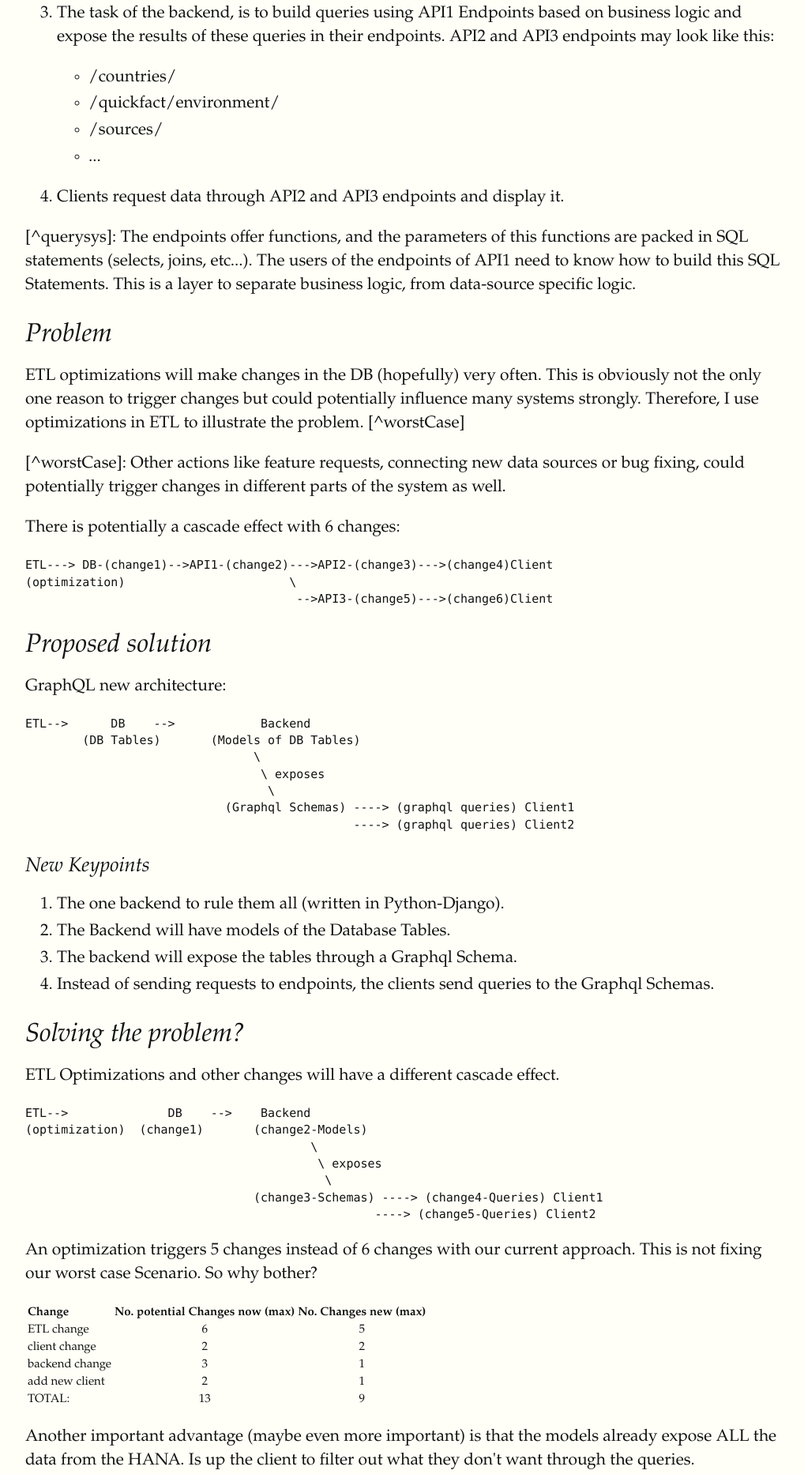
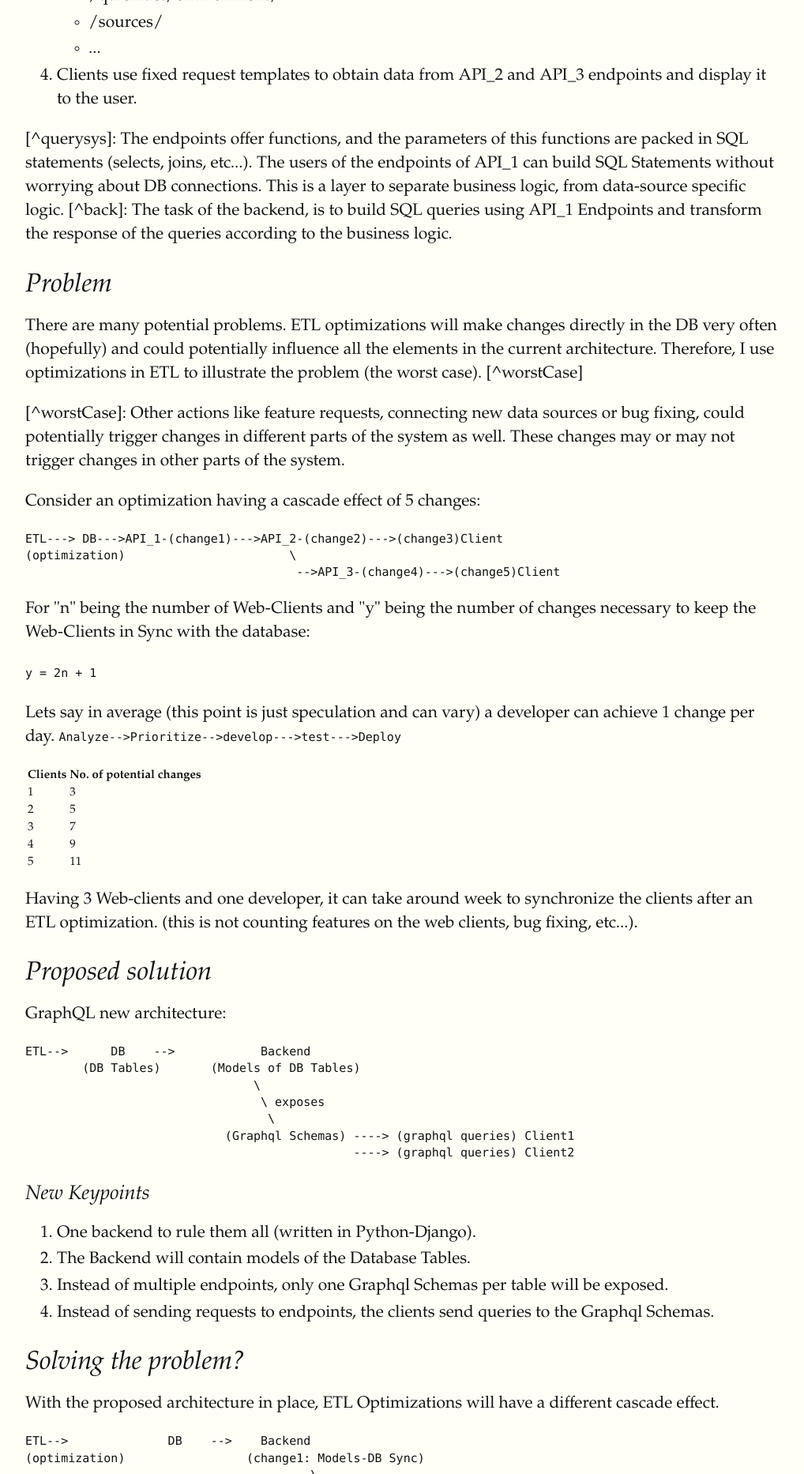
Before and after one commit to nvegater/nvegater.me, a Gatsby site: page /refactor_kfe/ in a window 1280 px wide. Shown: the part 934-2800 px from the top of the page at 79% size, without its empty margins (128-1146 px from the left). Built offline with nearby package versions, Linux system fonts and the light colour scheme; Gatsby itself is replaced by a stand-in of ours; some packages are replaced by stand-ins of ours; code samples lack their colours; a web font is replaced by a local one.

Commit message:
Updated article

````diff
--- a/content/posts/refactor_kfe.md
+++ b/content/posts/refactor_kfe.md
@@ -8,51 +8,70 @@ category: example
 ---
 
 ## Current state
-Our customers can see their database information
-through one dashboard and one search engine.
-This 2 Web-Clients were built with this architecture:
+Our customers can see information from their database
+with 2 Web-Clients.
+A dashboard and a search engine.
+The architecture looks roughly like this:
 ```
-ETL--->DB--(Query)-->DataLayer-(API1)-->BackPP-(API2)-->Client
+ETL--->DB--(Query)-->DataLayer-(API_1)-->BackPP-(API_2)-->Client
                                     \
-                                     -->BackLDB-(API3)-->Client
+                                     -->BackLDB-(API_3)-->Client
 ```
 
-### Keypoints
+### Technical Keypoints
 1. Data from a variety of sources is loaded and organized in the DB (ETL).
-
-2. The Data layer exposes a query system[^querysys] through the endpoints in API1
-  that may look like this:
+2. The Data layer exposes endpoints for sending queries to the DB[^querysys].
+  API\_1 endpoints:
     * /select/
     * /aggregate/
     * /search/
     * ...
-3. The task of the backend, is to build queries using API1 Endpoints based on business logic
-and expose the results of these queries in their endpoints.
-API2 and API3 endpoints may look like this:
+3. After querying and post-processing[^back], the DB Data is exposed in API\_2 and API\_3 endpoints:
     * /countries/
     * /quickfact/environment/
     * /sources/
     * ...
+4. Clients use fixed request templates
+to obtain data from API\_2 and API\_3 endpoints and display it to the user.
 
-4. Clients request data through API2 and API3 endpoints and display it.
-
-[^querysys]: The endpoints offer functions, and the parameters of this functions are packed in SQL statements (selects, joins, etc...). The users of the endpoints of API1 need to know how to build this SQL Statements. This is a layer to separate business logic, from data-source specific logic.
+[^querysys]: The endpoints offer functions, and the parameters of this functions are packed in SQL statements (selects, joins, etc...). The users of the endpoints of API\_1 can build SQL Statements without worrying about DB connections. This is a layer to separate business logic, from data-source specific logic.
+[^back]: The task of the backend, is to build SQL queries using API\_1 Endpoints and transform the response of the queries according to the business logic.
 
 ## Problem
-ETL optimizations will make changes in the DB (hopefully) very often.
-This is obviously not the only one reason to trigger changes but
-could potentially influence many systems strongly.
-Therefore, I use optimizations in ETL to illustrate the problem. [^worstCase]
+There are many potential problems.
+ETL optimizations will make changes directly in the DB very often (hopefully)
+and could potentially influence all the elements in the current architecture.
+Therefore, I use optimizations in ETL to illustrate the problem (the worst case). [^worstCase]
 
-[^worstCase]:  Other actions like feature requests, connecting new data sources or bug fixing, could potentially trigger changes in different parts of the system as well.
+[^worstCase]:  Other actions like feature requests, connecting new data sources or bug fixing, could potentially trigger changes in different parts of the system as well. These changes may or may not trigger changes in other parts of the system.
 
+Consider an optimization having a cascade effect of 5 changes:
+```
+ETL---> DB--->API_1-(change1)--->API_2-(change2)--->(change3)Client
+(optimization)                       \
+                                      -->API_3-(change4)--->(change5)Client
+```
+For "n" being the number of Web-Clients
+and "y" being the number of changes necessary
+to keep the Web-Clients in Sync with the database:
 
-There is potentially a cascade effect with 6 changes:
-```
-ETL---> DB-(change1)-->API1-(change2)--->API2-(change3)--->(change4)Client
-(optimization)                       \
-                                      -->API3-(change5)--->(change6)Client
-```
+`y = 2n + 1`
+
+Lets say in average (this point is just speculation and can vary)
+a developer can achieve 1 change per day.
+` Analyze-->Prioritize-->develop--->test--->Deploy`
+
+|Clients  |No. of potential changes|
+|:--------|:-----------------------------|
+| 1       |3                             |
+| 2       |5                             |
+| 3       |7                             |
+| 4       |9                             |
+| 5       |11                            |
+
+Having 3 Web-clients and one developer,
+it can take around week to synchronize the clients after an ETL optimization.
+(this is not counting features on the web clients, bug fixing, etc...).
 
 ## Proposed solution
 
@@ -67,47 +86,56 @@ ETL-->      DB    -->            Backend
                                               ----> (graphql queries) Client2
 ```
 ### New Keypoints
-1. The one backend to rule them all (written in Python-Django).
-2. The Backend will have models of the Database Tables.
-3. The backend will expose the tables through a Graphql Schema.
+1. One backend to rule them all (written in Python-Django).
+2. The Backend will contain models of the Database Tables.
+3. Instead of multiple endpoints, only one Graphql Schemas per table will be exposed.
 4. Instead of sending requests to endpoints, the clients send queries to the Graphql Schemas.
 
 ## Solving the problem?
 
-ETL Optimizations and other changes will have a different cascade effect.
+With the proposed architecture in place, ETL Optimizations will have a different cascade effect.
 ```
 ETL-->              DB    -->    Backend
-(optimization)  (change1)       (change2-Models)
+(optimization)                 (change1: Models-DB Sync)
                                         \
                                          \ exposes
                                           \
-                                (change3-Schemas) ----> (change4-Queries) Client1
-                                                 ----> (change5-Queries) Client2
+                                (change2: Schemas-Models Sync) ----> (change3: Queries) Client1
+                                                               ----> (change4: Queries) Client2
 ```
+The new architecture reduce the potential number of changes.
+From the current approach from:
 
-An optimization triggers 5 changes instead of 6 changes with our current approach.
-This is not fixing our worst case Scenario. So why bother?
+`2n + 1  // where "n" is number of Web-Clients`
 
+To just: `n + 2`.
 
-|Change           |No. potential Changes now (max)|No. Changes new (max)|
-|:--------        |:-----------------------------:|:-------------------:|
-| ETL change      |6                              | 5                   |
-| client change   |2                              | 2                   |
-| backend change  |3                              | 1                   |
-| add new client  |2                              | 1                   |
-| TOTAL:          |13                             | 9                   |
+The table showcase the difference a bit clearer:
 
+|Clients  |No. of potential changes (new approach)|No. of potential changes (current approach|
+|:--------|:--------------------------------------|:-----------------------------|
+| 1       |3                                      |3                             |
+| 2       |4                                      |5                             |
+| 3       |5                                      |7                             |
+| 4       |6                                      |9                             |
+| 5       |7                                      |11                            |
+| TOTAL   |25                                     |35                            |
 
+### Side effects
 
+#### Positive
+* It’s fair to say that GraphQL is a marked improvement over REST in almost every way[^ack].
+* Accelerate development time.
+* Python (do I need to elaborate?).
+* Less Applications, more simple architecture.
+* All DB data available for clients at once. (API's only expose extracted data)
 
+[^ack]: Acknowledging REST’s influences, GraphQL design is as an iteration forward. REST has been one of the most influential, foundational building blocks of the modern web, and GraphQL wouldn’t exist without it
+#### Negative
 
-Another important advantage (maybe even more important)
-is that the models already expose ALL the data from the HANA.
-Is up the client to filter out what they don't want through the queries.
-
-The APIs dont expose all the Data from the HANA, only the required
-
-
+* Relatively early adoption.
+* Learning curves.
+* Backend is not compatible with
 
 A postgres DB has 3 Schemas
 * CORE
````
